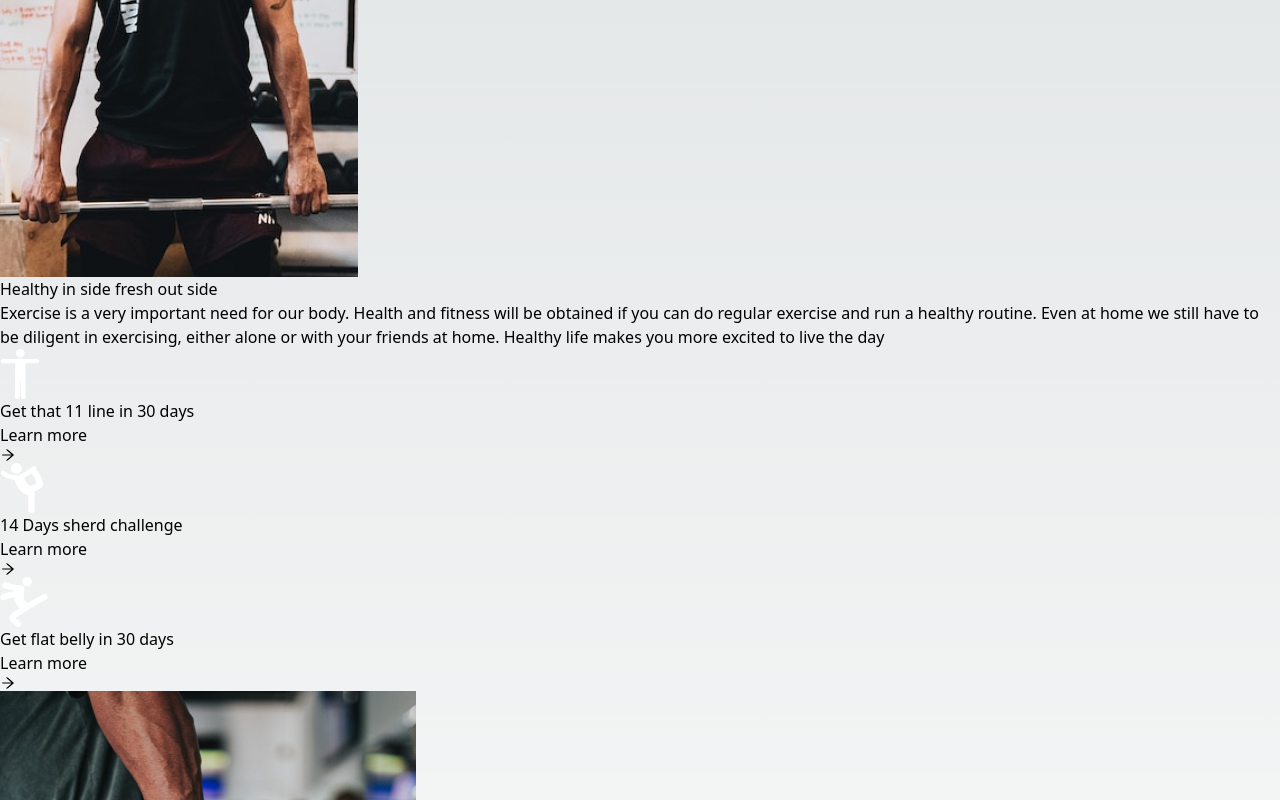
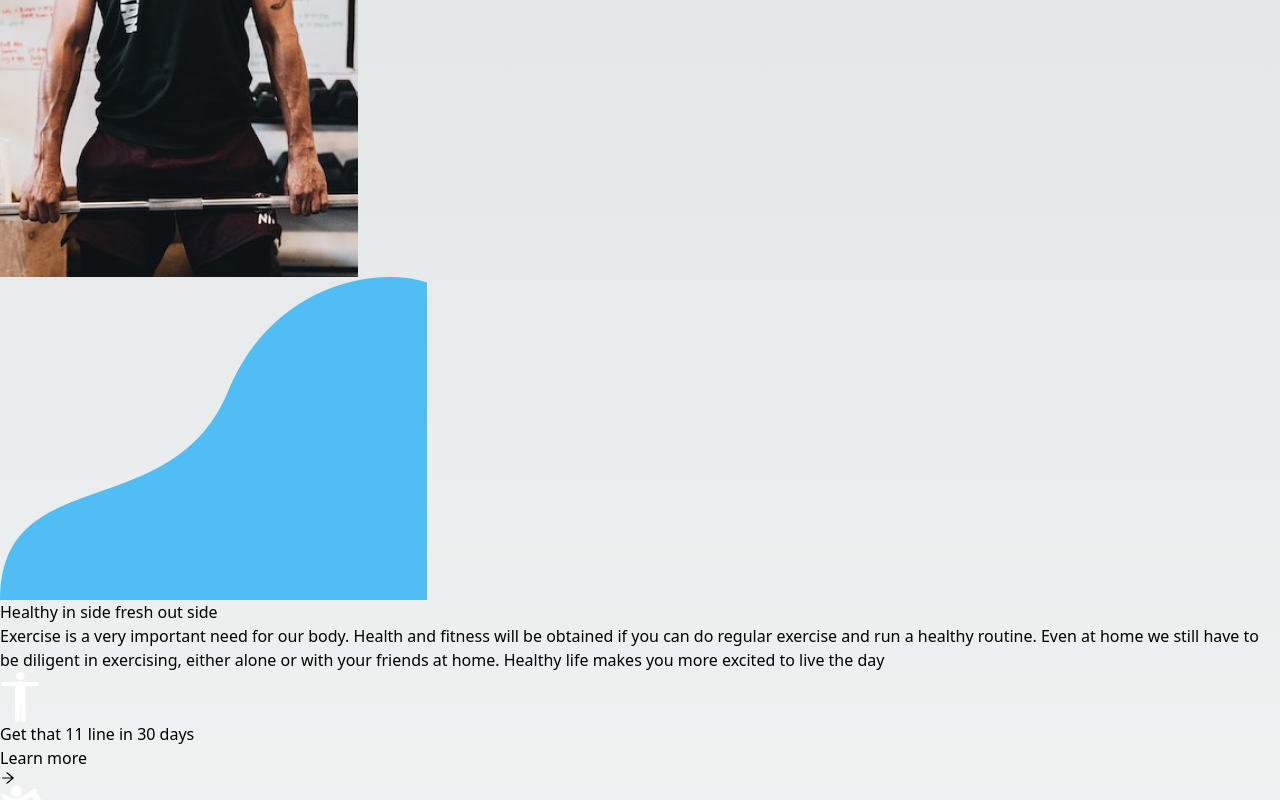
Before and after one commit to grsagor/gymbaran, a Next.js app: page / in a window 1280 px wide. Shown: the part 866-1666 px from the top of the page. Built offline with nearby package versions, Linux system fonts and the light colour scheme.

Commit message:
sharp installed

```diff
--- a/Components/SecondSection/RightSide/RightSide.js
+++ b/Components/SecondSection/RightSide/RightSide.js
@@ -1,15 +1,23 @@
 import Image from 'next/image';
 import right from './right.jpg'
+import background1 from './background1.png'
 
 const RightSide = () => {
     return (
         <div className="w-3/4 mx-auto">
-            <div>
+            <div className='relative'>
+                <div className='relative z-50' style={{zIndex: 3}}>
                 <Image
                     src={right}
                     width="358px"
                     height="580px"
                 />
+                </div>
+                <div className='absolute -left-10 bottom-0 z-0' style={{zIndex: 1}}>
+                <Image
+                    src={background1}
+                />
+                </div>
             </div>
         </div>
     );
--- a/package.json
+++ b/package.json
@@ -16,7 +16,8 @@
     "next": "13.1.6",
     "react": "18.2.0",
     "react-dom": "18.2.0",
-    "react-icons": "^4.7.1"
+    "react-icons": "^4.7.1",
+    "sharp": "^0.31.3"
   },
   "devDependencies": {
     "autoprefixer": "^10.4.13",
```
Also changed, not shown: Components/SecondSection/RightSide/background1.png (added), 1 other file (tests, documents, lock files or other folders).
